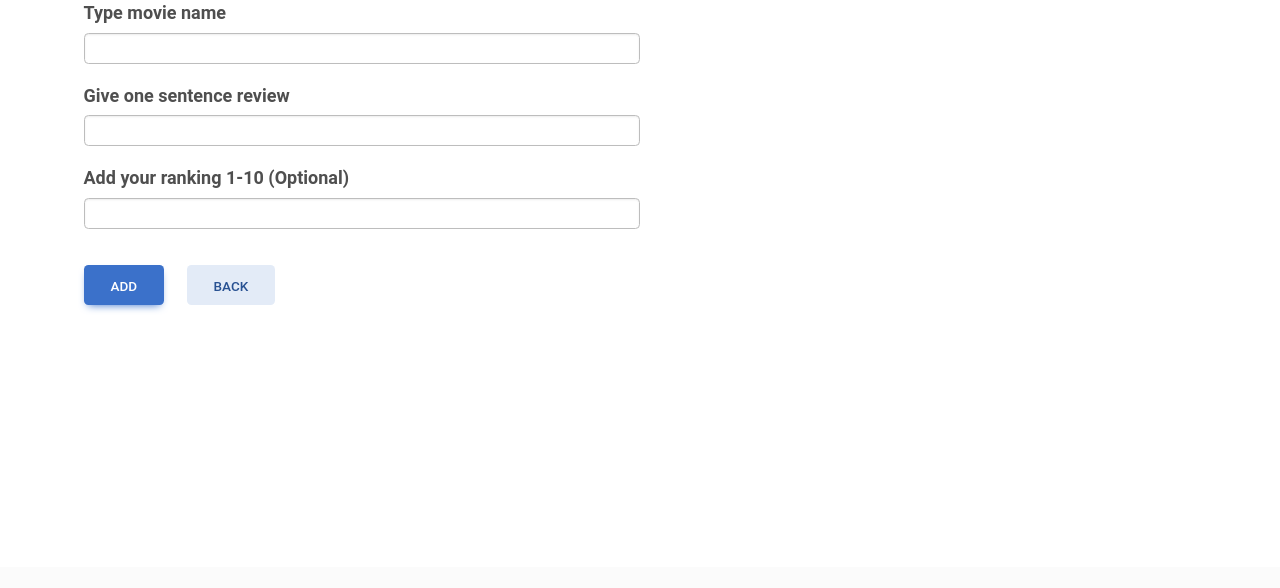
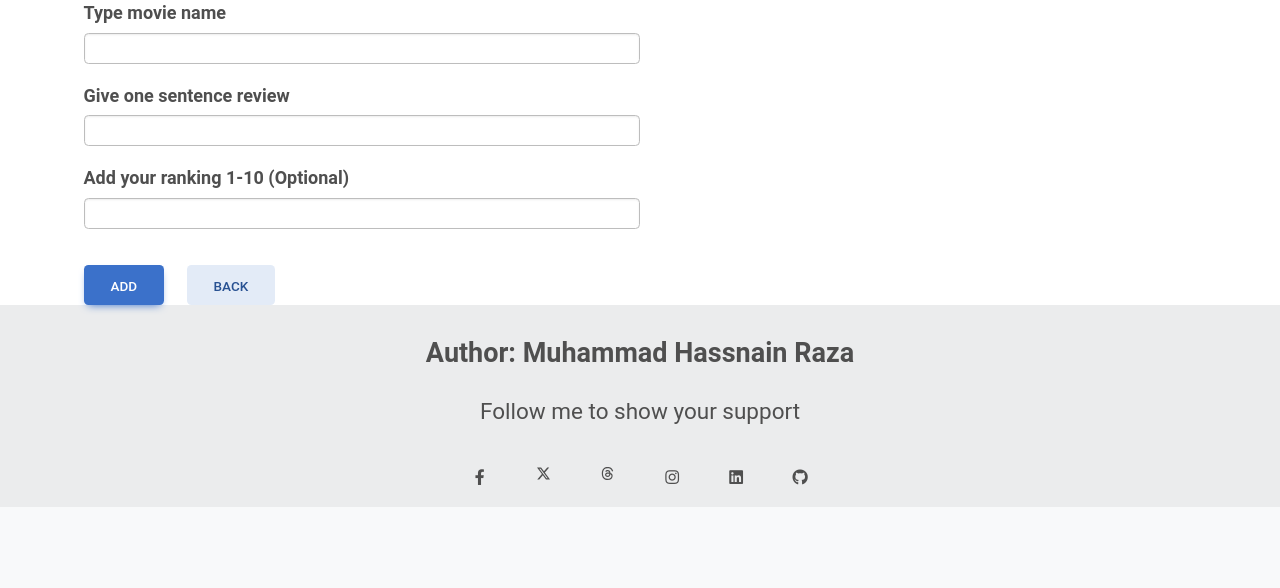
Before and after one commit to HasnainRaza026/Movies_-_Shows, a Flask app: page /add in a window 1280 px wide. Shown: the part 233-821 px from the top of the page. Before the commit the page ends 544 px from the top, so only its background shows below. Run offline with Flask 3, Linux system fonts and the light colour scheme; the visitor is signed in with stand-in values (Sample User, id 1); some libraries are stand-ins or nearby versions.

Commit message:
added footer

```diff
--- a/server.py
+++ b/server.py
@@ -5,9 +5,9 @@ app = create_app()
 
 if __name__ == '__main__':
     from eventlet import wsgi
-    # wsgi.server(eventlet.listen(('127.0.0.1', 5000)), app)
+    wsgi.server(eventlet.listen(('127.0.0.1', 5000)), app)
 
-    app.run(debug=True, host='127.0.0.1', port=5000)    # For Development and Testing
+    # app.run(debug=True, host='127.0.0.1', port=5000)    # For Development and Testing Only
 
 
 
--- a/website/templates/base.html
+++ b/website/templates/base.html
@@ -104,6 +104,80 @@
 
 {% endblock %}
 
+  <footer class="text-center bg-body-tertiary pb-5">
+    <!-- Grid container -->
+    <div class="container-fluid pt-4" style="background-color: rgba(0, 0, 0, 0.05);">
+      <!-- Section: Social media -->
+      <section class="mb-4">
+        <p class="fs-4 fw-bold">Author: Muhammad Hassnain Raza</p>
+        <p class="fs-5">Follow me to show your support</p>
+        <!-- Facebook -->
+        <a
+          data-mdb-ripple-init
+          class="btn btn-link btn-floating btn-lg text-body m-1"
+          href="https://www.facebook.com/profile.php?id=100088336758344"
+          role="button"
+          data-mdb-ripple-color="dark"
+          ><i class="fab fa-facebook-f"></i
+        ></a>
+
+        <!-- X -->
+        <a
+          data-mdb-ripple-init
+          class="btn btn-link btn-floating btn-lg text-body m-1"
+          href="https://x.com/Hasnain_Raza_56"
+          role="button"
+          data-mdb-ripple-color="dark"
+          ><svg xmlns="http://www.w3.org/2000/svg" width="13" height="13" fill="currentColor" class="bi bi-twitter-x" viewBox="0 0 16 16" style="margin-top: 15px;">
+            <path d="M12.6.75h2.454l-5.36 6.142L16 15.25h-4.937l-3.867-5.07-4.425 5.07H.316l5.733-6.57L0 .75h5.063l3.495 4.633L12.601.75Zm-.86 13.028h1.36L4.323 2.145H2.865z"/>
+          </svg></a>
+
+        <!-- Thread -->
+        <a
+          data-mdb-ripple-init
+          class="btn btn-link btn-floating btn-lg text-body m-1"
+          href="https://www.threads.net/@hasnian_raza_026?hl=en"
+          role="button"
+          data-mdb-ripple-color="dark"
+          ><svg xmlns="http://www.w3.org/2000/svg" width="13" height="13" fill="currentColor" class="bi bi-threads" viewBox="0 0 16 16" style="margin-top: 15px;">
+            <path d="M6.321 6.016c-.27-.18-1.166-.802-1.166-.802.756-1.081 1.753-1.502 3.132-1.502.975 0 1.803.327 2.394.948s.928 1.509 1.005 2.644q.492.207.905.484c1.109.745 1.719 1.86 1.719 3.137 0 2.716-2.226 5.075-6.256 5.075C4.594 16 1 13.987 1 7.994 1 2.034 4.482 0 8.044 0 9.69 0 13.55.243 15 5.036l-1.36.353C12.516 1.974 10.163 1.43 8.006 1.43c-3.565 0-5.582 2.171-5.582 6.79 0 4.143 2.254 6.343 5.63 6.343 2.777 0 4.847-1.443 4.847-3.556 0-1.438-1.208-2.127-1.27-2.127-.236 1.234-.868 3.31-3.644 3.31-1.618 0-3.013-1.118-3.013-2.582 0-2.09 1.984-2.847 3.55-2.847.586 0 1.294.04 1.663.114 0-.637-.54-1.728-1.9-1.728-1.25 0-1.566.405-1.967.868ZM8.716 8.19c-2.04 0-2.304.87-2.304 1.416 0 .878 1.043 1.168 1.6 1.168 1.02 0 2.067-.282 2.232-2.423a6.2 6.2 0 0 0-1.528-.161"/>
+          </svg></a>
+
+        <!-- Instagram -->
+        <a
+          data-mdb-ripple-init
+          class="btn btn-link btn-floating btn-lg text-body m-1"
+          href="https://www.instagram.com/hasnian_raza_026/?hl=en"
+          role="button"
+          data-mdb-ripple-color="dark"
+          ><i class="fab fa-instagram"></i
+        ></a>
+
+        <!-- Linkedin -->
+        <a
+          data-mdb-ripple-init
+          class="btn btn-link btn-floating btn-lg text-body m-1"
+          href="https://www.linkedin.com/in/muhammadhassnainraza026/"
+          role="button"
+          data-mdb-ripple-color="dark"
+          ><i class="fab fa-linkedin"></i
+        ></a>
+        <!-- Github -->
+        <a
+          data-mdb-ripple-init
+          class="btn btn-link btn-floating btn-lg text-body m-1"
+          href="https://github.com/HasnainRaza026"
+          role="button"
+          data-mdb-ripple-color="dark"
+          ><i class="fab fa-github"></i
+        ></a>
+      </section>
+      <!-- Section: Social media -->
+    </div>
+    <!-- Grid container -->
+  </footer>
+
+
   <!-- Bootstrap Bundle with Popper -->
   <script src="https://cdn.jsdelivr.net/npm/bootstrap@5.3.3/dist/js/bootstrap.bundle.min.js" integrity="sha384-YvpcrYf0tY3lHB60NNkmXc5s9fDVZLESaAA55NDzOxhy9GkcIdslK1eN7N6jIeHz" crossorigin="anonymous"></script>
   <!-- MDBootstrap -->
```
